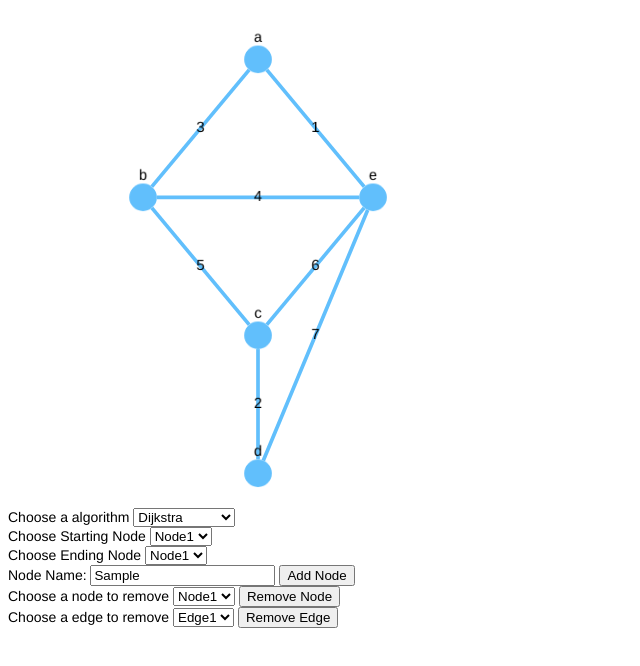
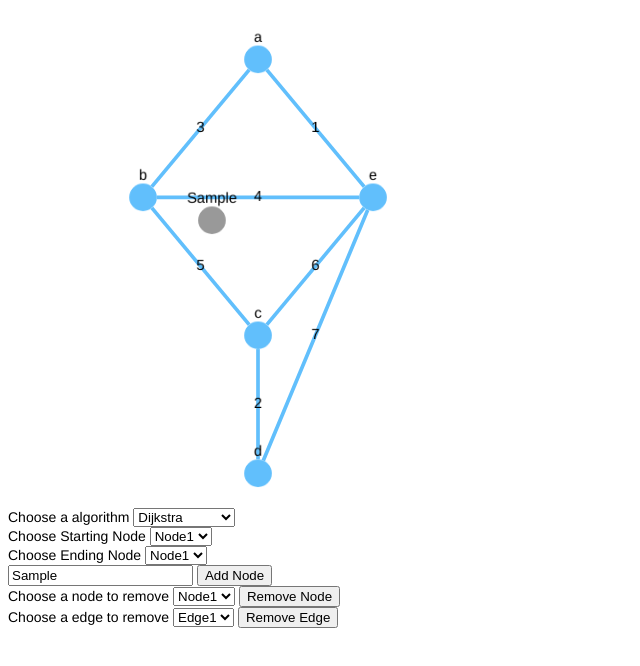
Before and after one commit to G-Amar/Network-Routing-Visualized, a website built with Vite: page index.html in a window 1280 px wide. Both pictures are taken after typing "Sample" into the empty fields and a click on the button "Add Node". Shown: the whole page, without its empty margins (0-640 px from the left). Built offline with nearby package versions, Linux system fonts and the light colour scheme.

Commit message:
added functionality to add node

```diff
--- a/index.html
+++ b/index.html
@@ -31,9 +31,8 @@
       </select>
     </div>
     <div>
-      <label for="addNodeInput">Node Name:</label>
-      <input id="addNodeInput"></input>
-      <button id="addNodeBtn">Add Node</button>
+      <input type = "text" placeholder="..." id="addNode">
+      <button id="addNodeBtn" type = "button">Add Node</button>
     </div>
     <div>
       <label for="remove">Choose a node to remove</label>
--- a/main.js
+++ b/main.js
@@ -2,9 +2,22 @@ import "./style.css";
 import dijkstra from "./scripts/dijkstra";
 import visualize from "./scripts/visualize";
 import distanceVector from "./scripts/distanceVector";
+import cy from "./scripts/graph";
 
 //var { shortestPath, traversal } = dijkstra("a", "c");
 
 var { shortestPath, traversal } = distanceVector("a", "c");
 
 visualize(traversal, shortestPath);
+
+let addNode = event => {
+    let input = document.getElementById("addNode").value;
+    cy.add({
+        group: 'nodes',
+        data: {id: input},
+        position: {x: 200, y: 200}
+    }
+    )
+}
+
+document.getElementById('addNodeBtn').addEventListener('click', addNode);
```
